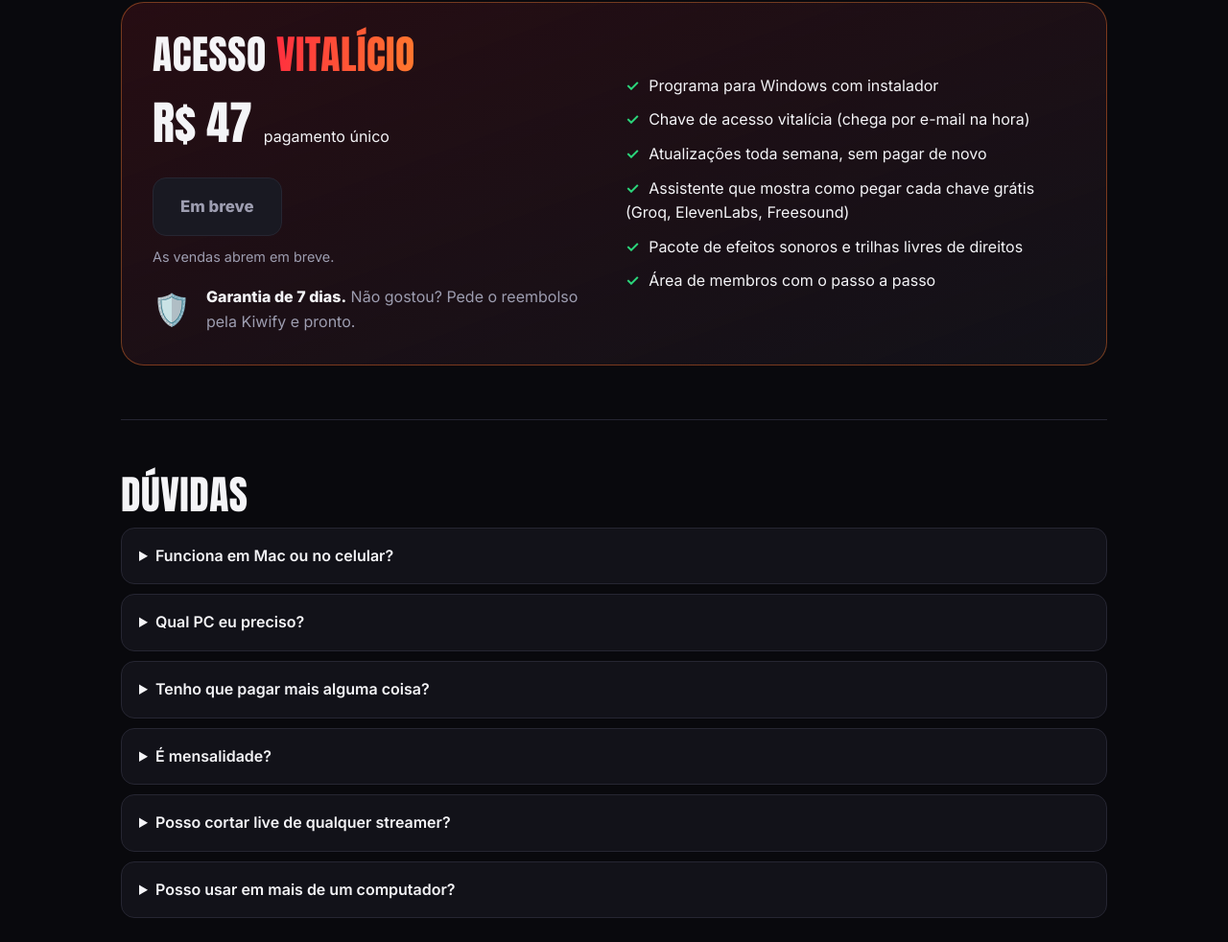
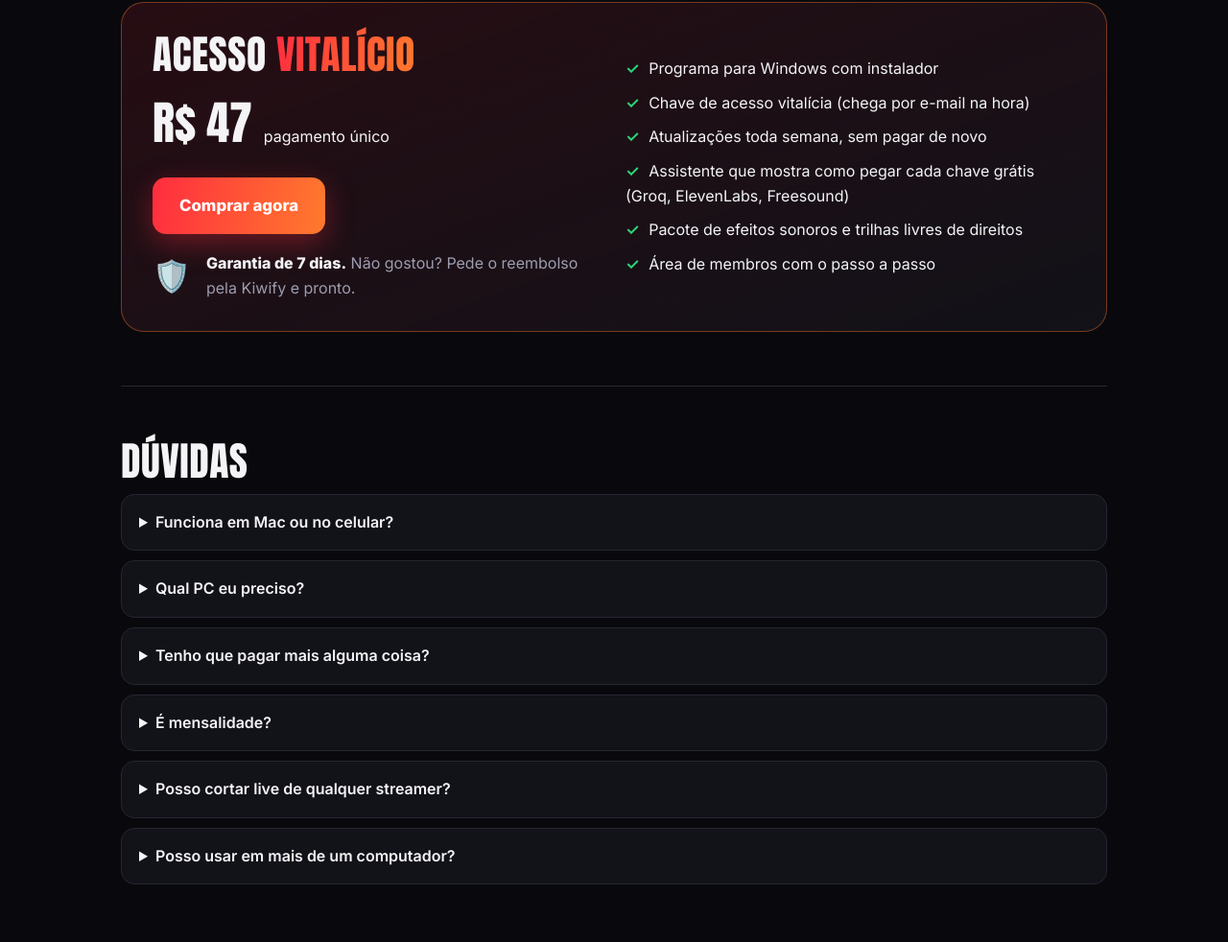
Before and after one commit to JulioNunesDev/hellcutlv-site, a plain HTML site: page index.html in a window 1280 px wide. Shown: the part 2677-3659 px from the top of the page at 96% size. Drawn offline with Linux system fonts and the light colour scheme.

Commit message:
Vendas abertas: botão Comprar ligado (checkout da Kiwify)
Co-Authored-By: Claude Opus 5.5 <noreply@anthropic.com>

```diff
--- a/index.html
+++ b/index.html
@@ -186,7 +186,7 @@
 </div>
 <script>
   // Vendas abertas? Enquanto for false, o botão de compra mostra "Em breve" e não leva ao checkout.
-  const VENDAS_ABERTAS = false;
+  const VENDAS_ABERTAS = true;
   if (!VENDAS_ABERTAS) {
     const b = document.getElementById("buy");
     b.textContent = "Em breve";
```
